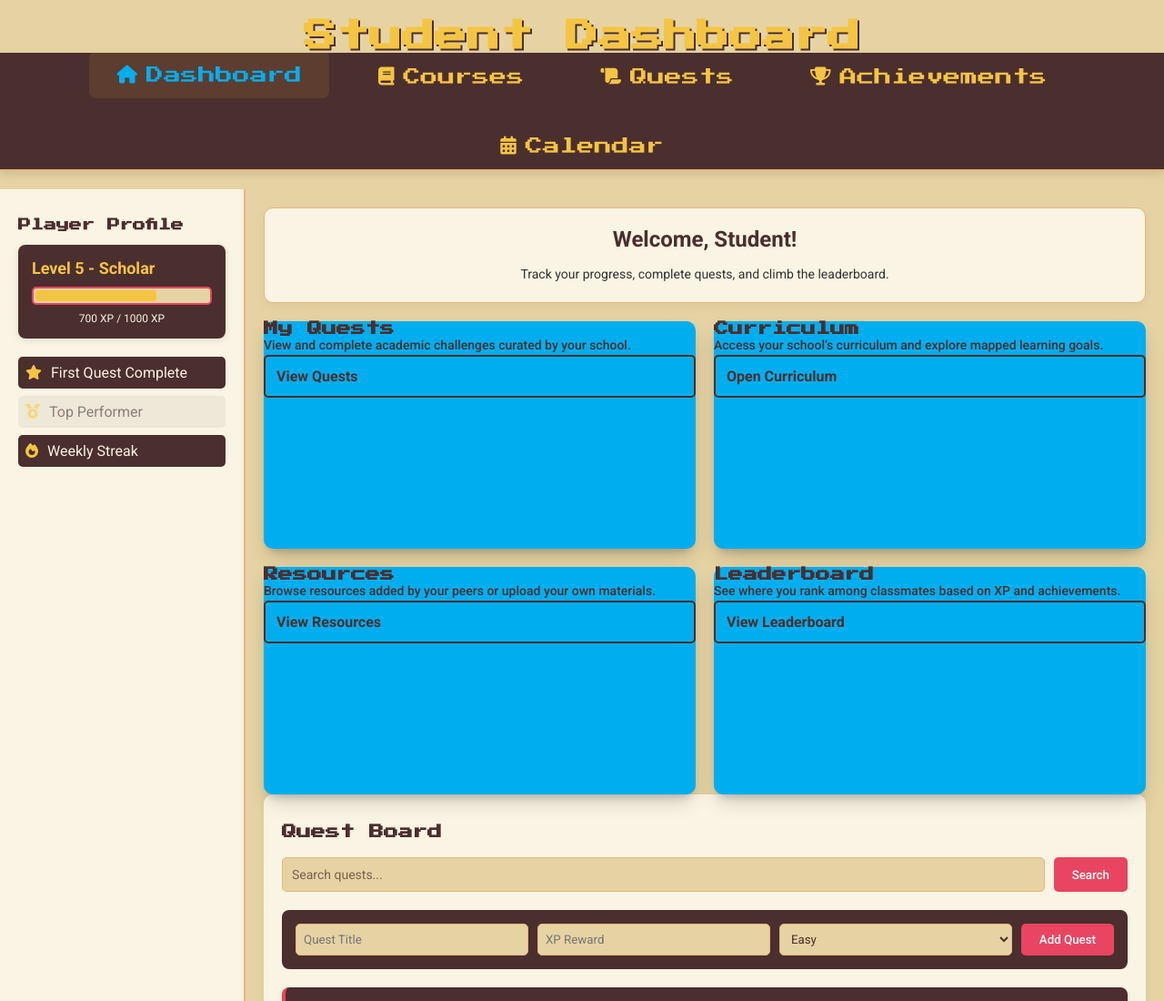
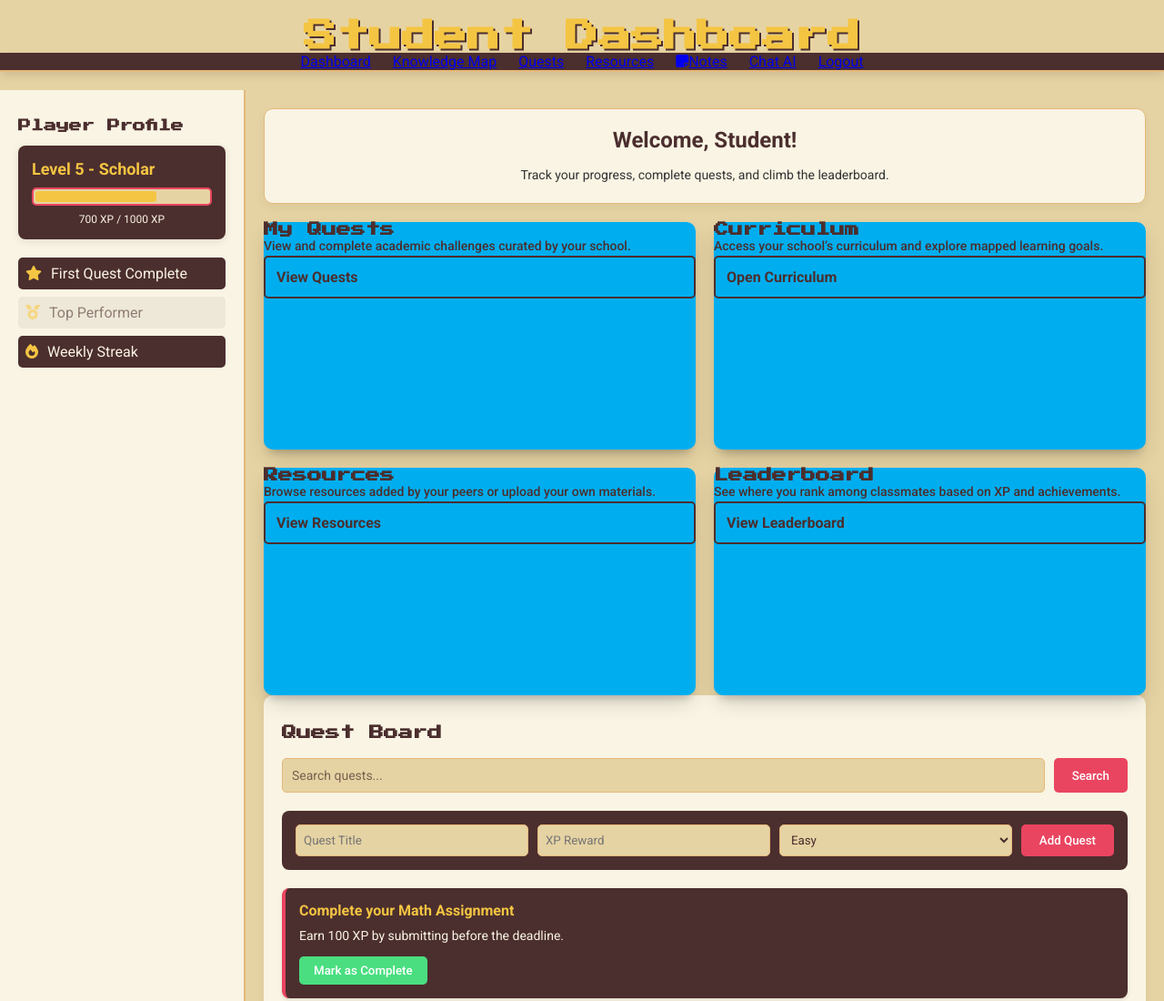
Before and after one commit to ArinDixit06/MindBender4.0, a website: page student_dashboard.html in a window 1280 px wide. Shown: the top 1100 px of the page at 91% size. Drawn offline with Linux system fonts and the light colour scheme.

```diff
--- a/student_dashboard.html
+++ b/student_dashboard.html
@@ -13,11 +13,13 @@
     <h1 class="center-title">Student Dashboard</h1>
     <nav class="navbar horizontal-navbar">
       <ul class="navbar-nav">
-        <li class="nav-item"><a class="nav-link active" href="#"><i class="fas fa-home"></i>Dashboard</a></li>
-        <li class="nav-item"><a class="nav-link" href="#"><i class="fas fa-book"></i>Courses</a></li>
-        <li class="nav-item"><a class="nav-link" href="#"><i class="fas fa-scroll"></i>Quests</a></li>
-        <li class="nav-item"><a class="nav-link" href="#"><i class="fas fa-trophy"></i>Achievements</a></li>
-        <li class="nav-item"><a class="nav-link" href="#"><i class="fas fa-calendar-alt"></i>Calendar</a></li>
+        <li><a href="student_dashboard.html">Dashboard</a></li>
+                <li><a href="knowledge_map_page.html">Knowledge Map</a></li>
+                <li><a href="student_dashboard.html">Quests</a></li>
+                <li><a href="resources.html">Resources</a></li>
+                <li><a href="notemaking.html"><i class="fas fa-sticky-note"></i>Notes</a></li>
+                <li><a href="chat.html">Chat AI</a></li>
+                <li><a href="#" id="logout-button">Logout</a></li>
       </ul>
     </nav>
   </header>
```
